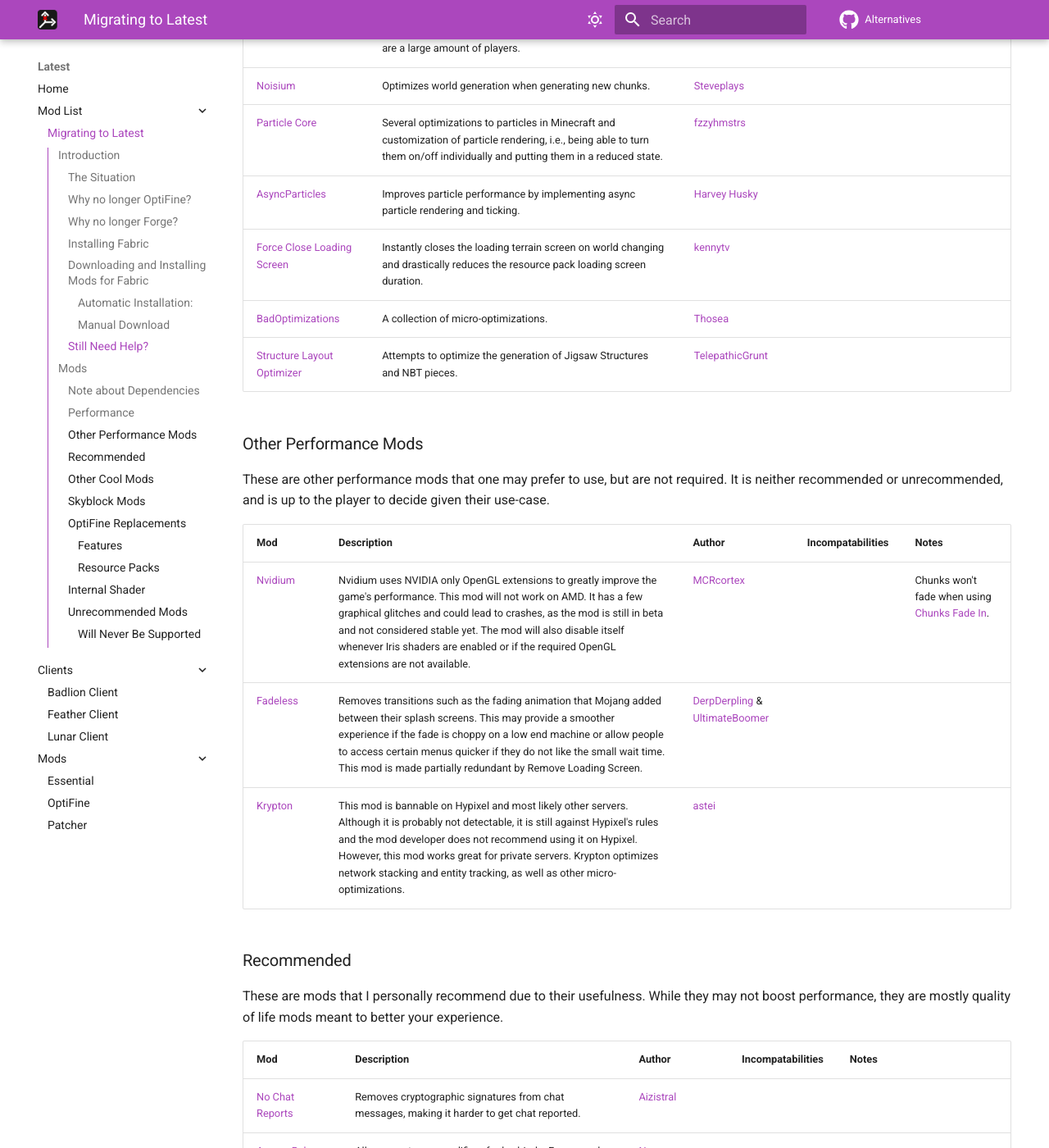
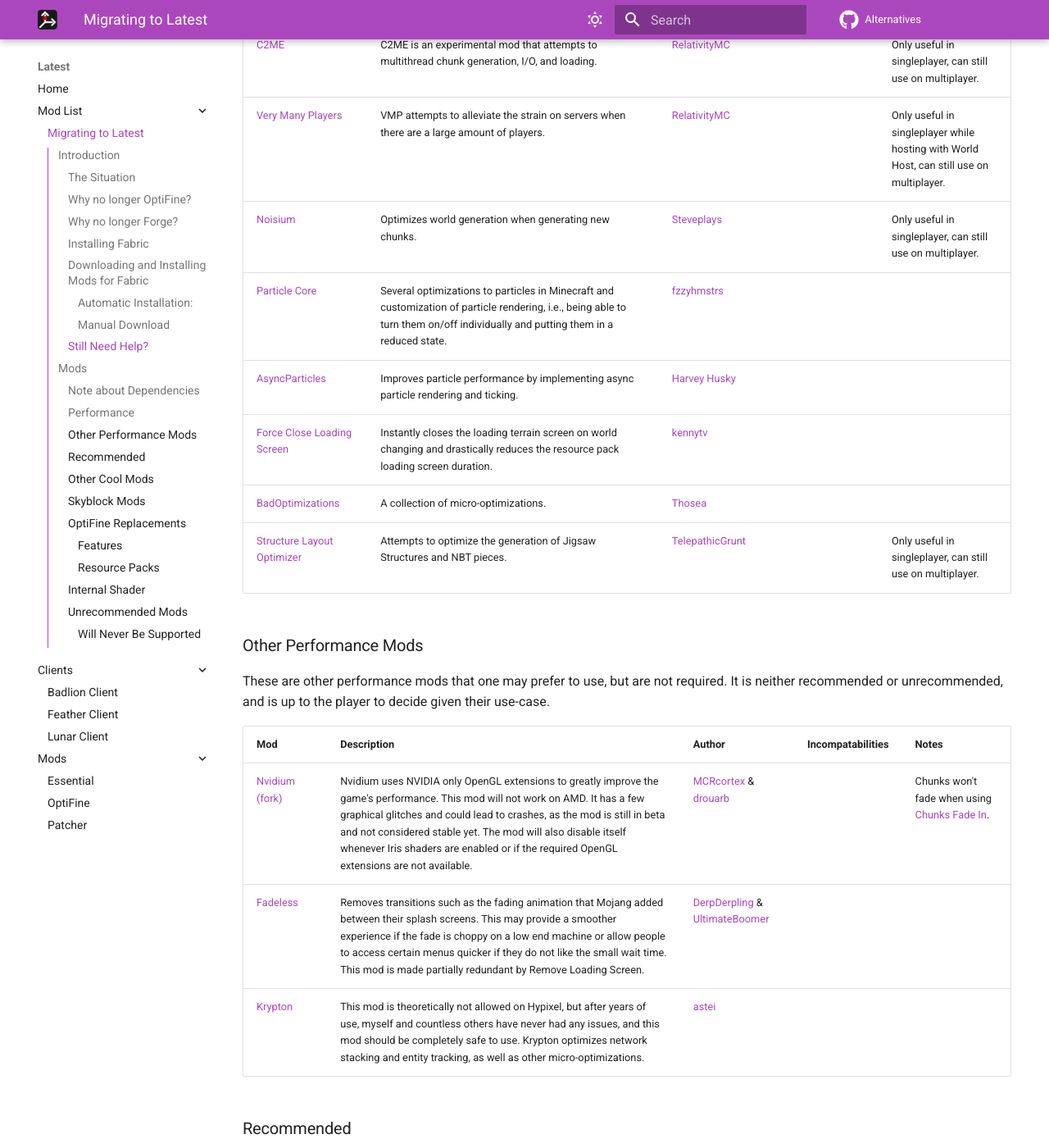
Before and after one commit to MicrocontrollersDev/Alternatives, an MkDocs documentation site: the page built from docs/latest/migrating.md, in a window 1280 px wide and 1400 px high, scrolled down 2428 px. Shown: the whole window at 82% size. Built offline with MkDocs 1.6.1 and Material for MkDocs 9.7.7, drawn with Linux system fonts in a browser that asks for light colours; comment, search, counter and statistics services are not loaded; some of the changed text lies outside the part shown.

Commit message:
improve performance section

```diff
--- a/docs/latest/migrating.md
+++ b/docs/latest/migrating.md
@@ -85,17 +85,17 @@
 | [Debugify](https://modrinth.com/mod/debugify) | Fixes several bugs in Minecraft, including a few which can effect performance. This will fix lag spikes when crossing chunks and when clicking on links or the resource pack folder button, reduces time it takes to load into a world, and fixes entity collision checks being needlessly calculated client side. | [isXander](https://github.com/isXander) |
 | [Audio Engine Tweaks](https://modrinth.com/mod/audio-engine-tweaks) | Fixes the sound pool overloading, allowing for sounds to continue playing at all time and without log spam. | [mattymatty97](https://github.com/mattymatty97) |
 | [Ksyxis](https://modrinth.com/mod/ksyxis) | Reduces world loading times. | [VidTu](https://github.com/VidTu) |
-| [FastQuit](https://modrinth.com/mod/fastquit) | Allows you to go back to the title screen while the world is still loading or saving. It is done in a way that prevents world corruption. | [KingContaria](https://github.com/KingContaria) |
+| [FastQuit](https://modrinth.com/mod/fastquit) | Allows you to go back to the title screen while the world is still loading or saving. It is done in a way that prevents world corruption. | [KingContaria](https://github.com/KingContaria) | | Only useful in singleplayer, can still use on multiplayer. |
 | [Noxesium](https://modrinth.com/mod/noxesium) | Contains several smaller performance improvements and also has many visual bug fixes for the MCCI server. | [Noxcrew](https://github.com/Noxcrew) |
 | [Remove Reloading Screen](https://modrinth.com/mod/rrls) | Allows you to access other parts of the game by removing the reload screen except for the progress bar. | [dima_dencep](https://github.com/dimadencep) |
-| [C2ME](https://modrinth.com/mod/c2me-fabric) | C2ME is an experimental mod that attempts to multithread chunk generation, I/O, and loading. | [RelativityMC](https://github.com/RelativityMC) |
-| [Very Many Players](https://modrinth.com/mod/vmp-fabric) | VMP attempts to alleviate the strain on servers when there are a large amount of players. | [RelativityMC](https://github.com/RelativityMC) |
-| [Noisium](https://modrinth.com/mod/noisium) | Optimizes world generation when generating new chunks. | [Steveplays](https://github.com/Steveplays28) |
+| [C2ME](https://modrinth.com/mod/c2me-fabric) | C2ME is an experimental mod that attempts to multithread chunk generation, I/O, and loading. | [RelativityMC](https://github.com/RelativityMC) | | Only useful in singleplayer, can still use on multiplayer. |
+| [Very Many Players](https://modrinth.com/mod/vmp-fabric) | VMP attempts to alleviate the strain on servers when there are a large amount of players. | [RelativityMC](https://github.com/RelativityMC) | | Only useful in singleplayer while hosting with World Host, can still use on multiplayer. |
+| [Noisium](https://modrinth.com/mod/noisium) | Optimizes world generation when generating new chunks. | [Steveplays](https://github.com/Steveplays28) | | Only useful in singleplayer, can still use on multiplayer. |
 | [Particle Core](https://modrinth.com/mod/particle-core) | Several optimizations to particles in Minecraft and customization of particle rendering, i.e., being able to turn them on/off individually and putting them in a reduced state. | [fzzyhmstrs](https://github.com/fzzyhmstrs) |
 | [AsyncParticles](https://modrinth.com/mod/asyncparticles) | Improves particle performance by implementing async particle rendering and ticking. | [Harvey Husky](https://github.com/Harveykang) |
 | [Force Close Loading Screen](https://modrinth.com/mod/forcecloseworldloadingscreen) | Instantly closes the loading terrain screen on world changing and drastically reduces the resource pack loading screen duration. | [kennytv](https://github.com/kennytv) |
 | [BadOptimizations](https://modrinth.com/mod/badoptimizations) | A collection of micro-optimizations. | [Thosea](https://github.com/imthosea) |
-| [Structure Layout Optimizer](https://modrinth.com/mod/structure-layout-optimizer) | Attempts to optimize the generation of Jigsaw Structures and NBT pieces. | [TelepathicGrunt](https://github.com/TelepathicGrunt) |
+| [Structure Layout Optimizer](https://modrinth.com/mod/structure-layout-optimizer) | Attempts to optimize the generation of Jigsaw Structures and NBT pieces. | [TelepathicGrunt](https://github.com/TelepathicGrunt) | | Only useful in singleplayer, can still use on multiplayer. |
 
 ### Other Performance Mods
 
@@ -103,9 +103,9 @@
 
 | Mod | Description | Author | Incompatabilities | Notes |
 | --- | --- | --- | --- | --- |
-| [Nvidium](https://modrinth.com/mod/nvidium) | Nvidium uses NVIDIA only OpenGL extensions to greatly improve the game's performance. This mod will not work on AMD. It has a few graphical glitches and could lead to crashes, as the mod is still in beta and not considered stable yet. The mod will also disable itself whenever Iris shaders are enabled or if the required OpenGL extensions are not available. | [MCRcortex](https://github.com/MCRcortex) | | Chunks won't fade when using [Chunks Fade In](https://modrinth.com/mod/chunks-fade-in). |
+| [Nvidium (fork)](https://github.com/drouarb/nvidium/releases) | Nvidium uses NVIDIA only OpenGL extensions to greatly improve the game's performance. This mod will not work on AMD. It has a few graphical glitches and could lead to crashes, as the mod is still in beta and not considered stable yet. The mod will also disable itself whenever Iris shaders are enabled or if the required OpenGL extensions are not available. | [MCRcortex](https://github.com/MCRcortex) & [drouarb](https://github.com/drouarb) | | Chunks won't fade when using [Chunks Fade In](https://modrinth.com/mod/chunks-fade-in). |
 | [Fadeless](https://modrinth.com/mod/fadeless) | Removes transitions such as the fading animation that Mojang added between their splash screens. This may provide a smoother experience if the fade is choppy on a low end machine or allow people to access certain menus quicker if they do not like the small wait time. This mod is made partially redundant by Remove Loading Screen. | [DerpDerpling](https://github.com/DerpDerpling) & [UltimateBoomer](https://github.com/UltimateBoomer) |
-| [Krypton](https://modrinth.com/mod/krypton) | This mod is bannable on Hypixel and most likely other servers. Although it is probably not detectable, it is still against Hypixel's rules and the mod developer does not recommend using it on Hypixel. However, this mod works great for private servers. Krypton optimizes network stacking and entity tracking, as well as other micro-optimizations. | [astei](https://github.com/astei) |
+| [Krypton](https://modrinth.com/mod/krypton) | This mod is theoretically not allowed on Hypixel, but after years of use, myself and countless others have never had any issues, and this mod should be completely safe to use. Krypton optimizes network stacking and entity tracking, as well as other micro-optimizations. | [astei](https://github.com/astei) |
 
 ### Recommended
 
```
